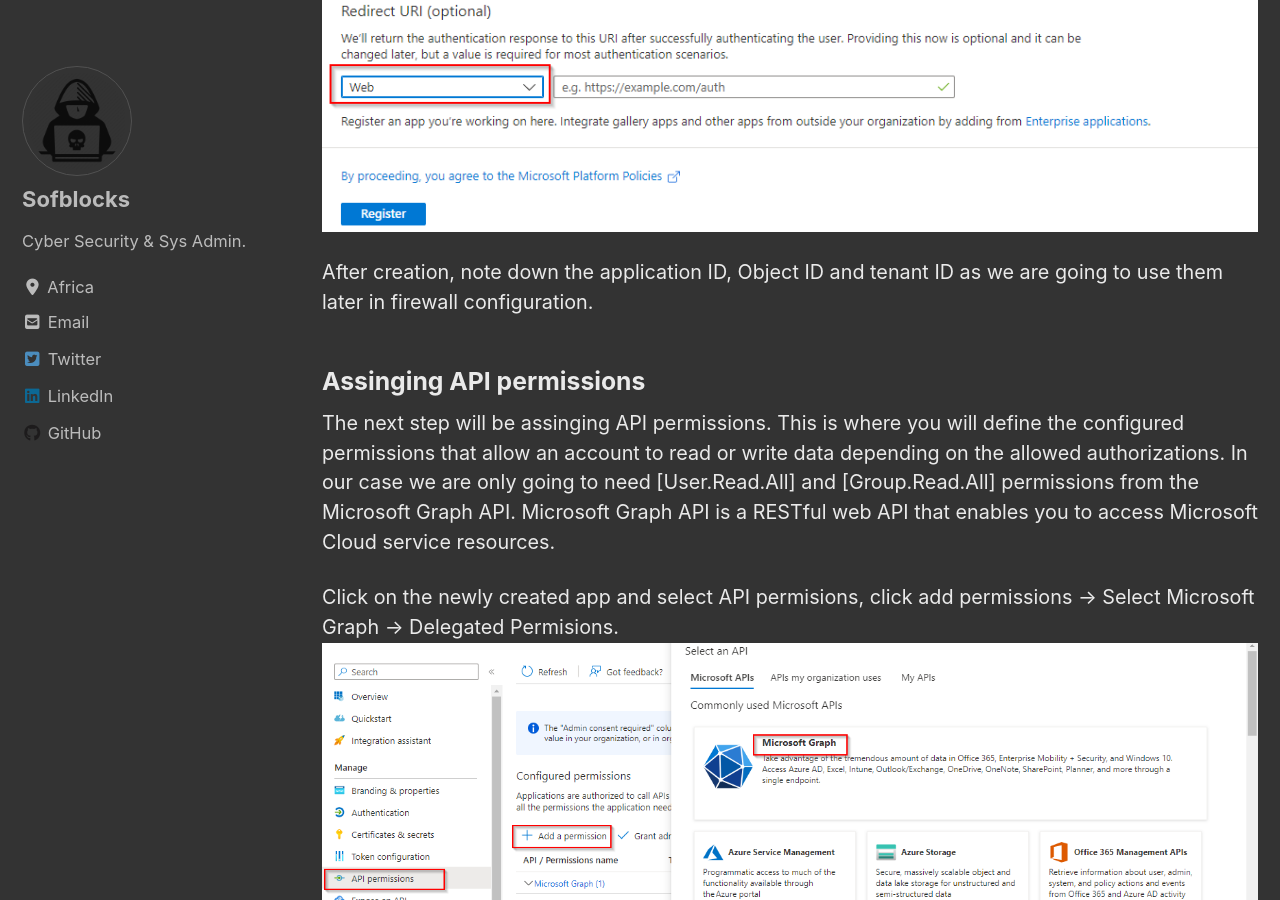
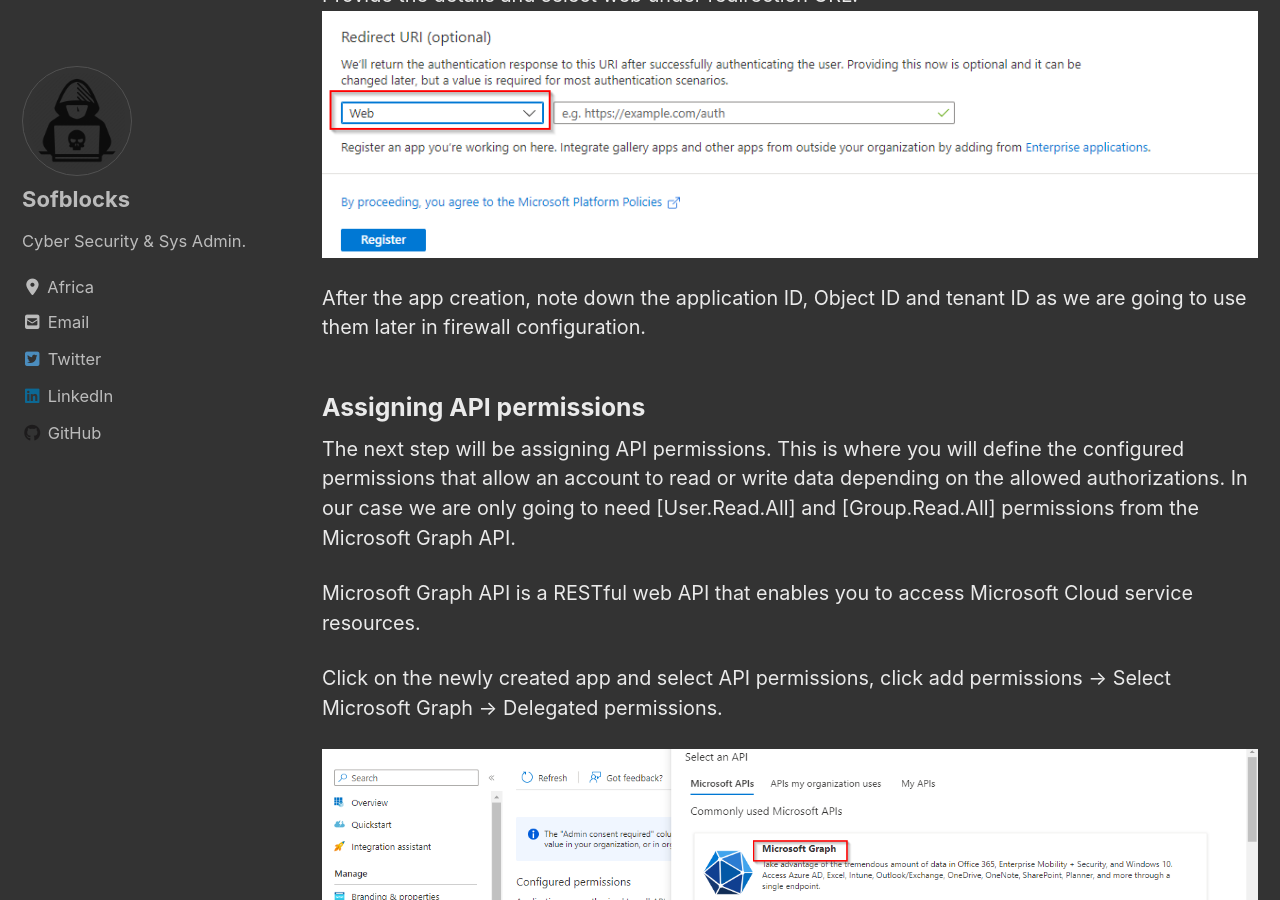
Before and after one commit to sofblocks/sofblocks.github.io, a Jekyll site: the page built from _posts/blog/2022-11-05-sophos-azuread-sso.md, in a window 1280 px wide and 900 px high, scrolled down 2113 px. Built offline with Jekyll 4.4.1, drawn with Linux system fonts in a browser that asks for light colours; cached includes are drawn as plain includes; nearby versions of some CDN libraries; comment, search, counter and statistics services are not loaded; some of the changed text lies outside the part shown.

Commit message:
Update 2022-11-05-sophos-azuread-sso.md

```diff
--- a/_posts/blog/2022-11-05-sophos-azuread-sso.md
+++ b/_posts/blog/2022-11-05-sophos-azuread-sso.md
@@ -19,26 +19,29 @@
 - Kerberos
 - Smart card authentication
 
-What they are and how they work would be a blog post for another day. Today we just want to look at how to intergrate Azure AD SSO with Sophos Firewall to authenticate Azure AD users signing into the web adim console.
+What they are and how they work would be a blog post for another day. Today we will just be looking at how to intergrate Azure AD SSO with Sophos Firewall to authenticate Azure AD users signing into the web adim console.
 
 ## Configuring App Registration in Azure.
 
 We will start off by registering an app in Azure and assign permissions accordingly to facilitate authentication and authorization between Sophos firewall and Azure AD. This is to establish a trust relationship between Sophos Firewall and the Microsoft identity platform in other words Sophos will trust Microsoft and not Vice versa.
 
-### Creating a New Azure App Registration
+### New Azure App Registration
 After logging into the Azure Portal, navigate to Azure AD and App registrations, then click new registration as seen in the screenshot shown below.
+
 ![upload-image]({{ "/assets/imgs/notes/appreg.png" | relative_url }})
 
 Provide the details and select web under redirection URL.
 ![upload-image]({{ "/assets/imgs/notes/appurl.png" | relative_url }})
 
-After creation, note down the application ID, Object ID and tenant ID as we are going to use them later in firewall configuration.
+After the app creation, note down the application ID, Object ID and tenant ID as we are going to use them later in firewall configuration.
 
-### Assinging API permissions
-The next step will be assinging API permissions. This is where you will define the configured permissions that allow an account to read or write data depending on the allowed authorizations. In our case we are only going to need [User.Read.All] and [Group.Read.All] permissions from the Microsoft Graph API.
+### Assigning API permissions
+The next step will be assigning API permissions. This is where you will define the configured permissions that allow an account to read or write data depending on the allowed authorizations. In our case we are only going to need [User.Read.All] and [Group.Read.All] permissions from the Microsoft Graph API.
+
 Microsoft Graph API is a RESTful web API that enables you to access Microsoft Cloud service resources.
 
-Click on the newly created app and select API permisions, click add permissions → Select Microsoft Graph → Delegated Permisions.
+Click on the newly created app and select API permissions, click add permissions → Select Microsoft Graph → Delegated permissions.
+
 ![upload-image]({{ "/assets/imgs/notes/graphapi.png" | relative_url }})
 
 Select and add User.Read.All  and Group.Read.All permissions.
```
